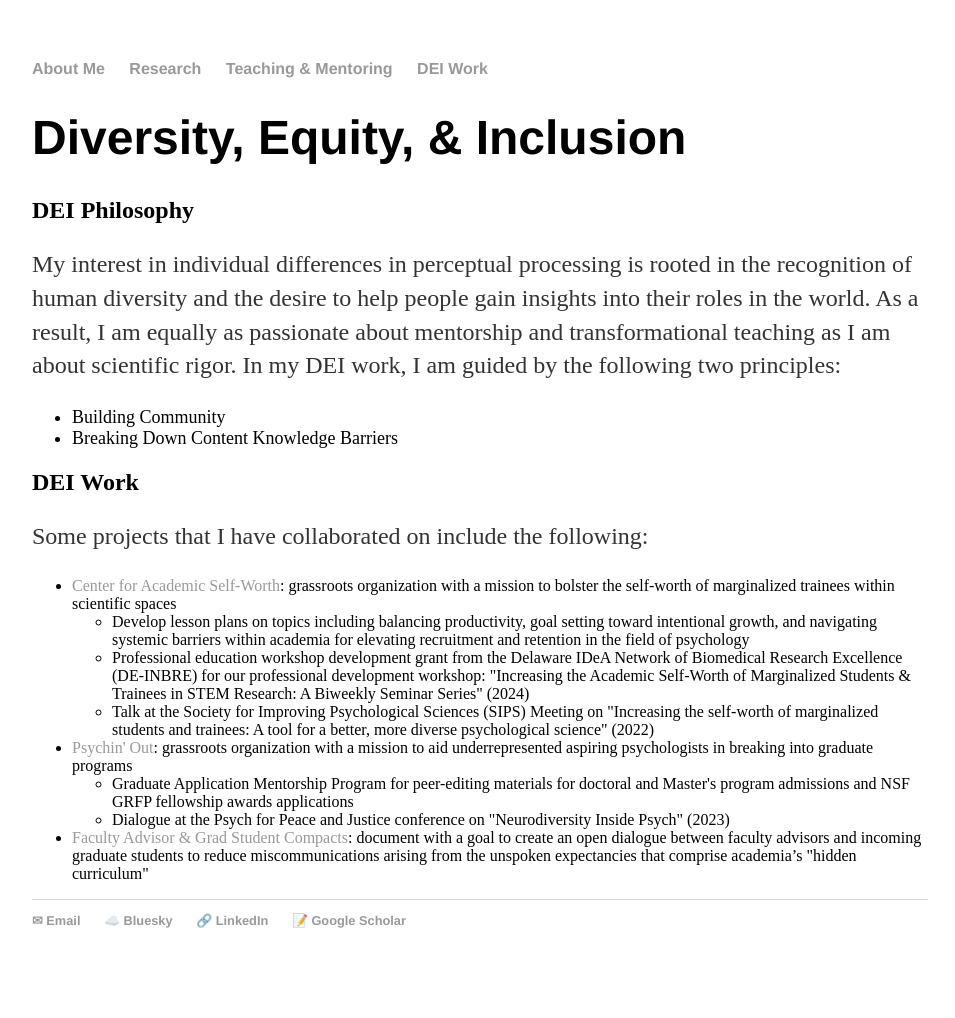
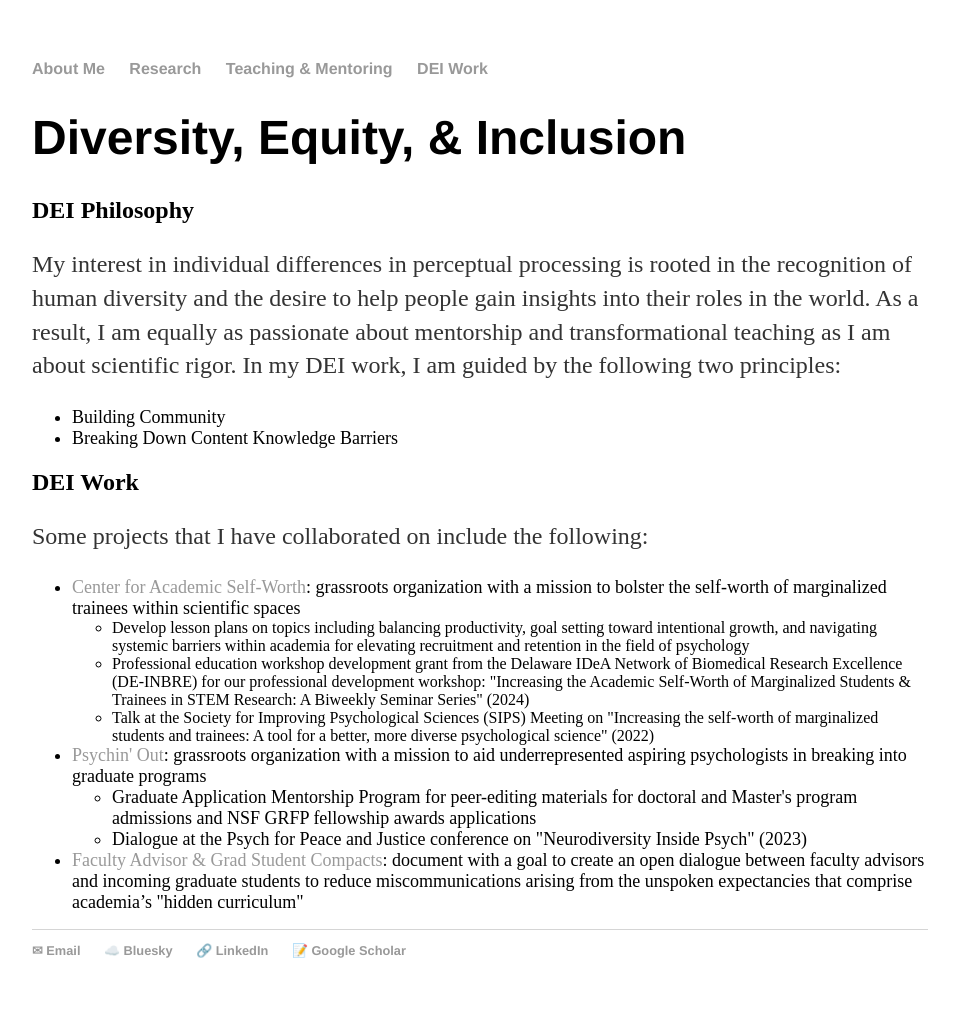
Before and after one commit to cdfine/cdfine.github.io, a Jekyll site: the page built from dei.html, in a window 1280 px wide. Shown: the whole page, without its empty margins (160-1115 px from the left). Built offline with Jekyll 4.4.1, drawn with Linux system fonts in a browser that asks for light colours; before the commit the page ends 988 px from its top, so only the background shows below that.

Commit message:
Update dei.html
made bullets font bigger

```diff
--- a/dei.html
+++ b/dei.html
@@ -22,16 +22,16 @@ title: Carli Fine | DEI Work
 	<h2>DEI Work</h2>
 	<p>Some projects that I have collaborated on include the following:</p>
 	<ul>
-		<li><a href="https://www.center4selfworth.org/" target="_blank">Center for Academic Self-Worth</a>: grassroots organization with a mission to bolster the self-worth of marginalized trainees within scientific spaces</li>
+		<li class="larger-font"><a href="https://www.center4selfworth.org/" target="_blank">Center for Academic Self-Worth</a>: grassroots organization with a mission to bolster the self-worth of marginalized trainees within scientific spaces</li>
 			<ul>
 				<li>Develop lesson plans on topics including balancing productivity, goal setting toward intentional growth, and navigating systemic barriers within academia for elevating recruitment and retention in the field of psychology
 				<li>Professional education workshop development grant from the Delaware IDeA Network of Biomedical Research Excellence (DE-INBRE) for our professional development workshop: "Increasing the Academic Self-Worth of Marginalized Students & Trainees in STEM Research: A Biweekly Seminar Series" (2024)
 				<li>Talk at the Society for Improving Psychological Sciences (SIPS) Meeting on "Increasing the self-worth of marginalized students and trainees: A tool for a better, more diverse psychological science" (2022)
 			</ul>
-		<li><a href="https://psychinout.org/" target="_blank">Psychin' Out</a>: grassroots organization with a mission to aid underrepresented aspiring psychologists in breaking into graduate programs
+		<li class="larger-font"><a href="https://psychinout.org/" target="_blank">Psychin' Out</a>: grassroots organization with a mission to aid underrepresented aspiring psychologists in breaking into graduate programs
 			<ul>
 				<li>Graduate Application Mentorship Program for peer-editing materials for doctoral and Master's program admissions and NSF GRFP fellowship awards applications
 				<li>Dialogue at the Psych for Peace and Justice conference on "Neurodiversity Inside Psych" (2023)
 			</ul>
-		<li><a href="https://docs.google.com/document/d/1C7mcdsaDoArmJbD_hLjCAMFDaVaa5UQSPaTQYCY4VwA/copy" target="_blank">Faculty Advisor & Grad Student Compacts</a>: document with a goal to create an open dialogue between faculty advisors and incoming graduate students to reduce miscommunications arising from the unspoken expectancies that comprise academia’s "hidden curriculum"
+		<li class="larger-font"><a href="https://docs.google.com/document/d/1C7mcdsaDoArmJbD_hLjCAMFDaVaa5UQSPaTQYCY4VwA/copy" target="_blank">Faculty Advisor & Grad Student Compacts</a>: document with a goal to create an open dialogue between faculty advisors and incoming graduate students to reduce miscommunications arising from the unspoken expectancies that comprise academia’s "hidden curriculum"
 		</div><!-- /.blurb -->
```
